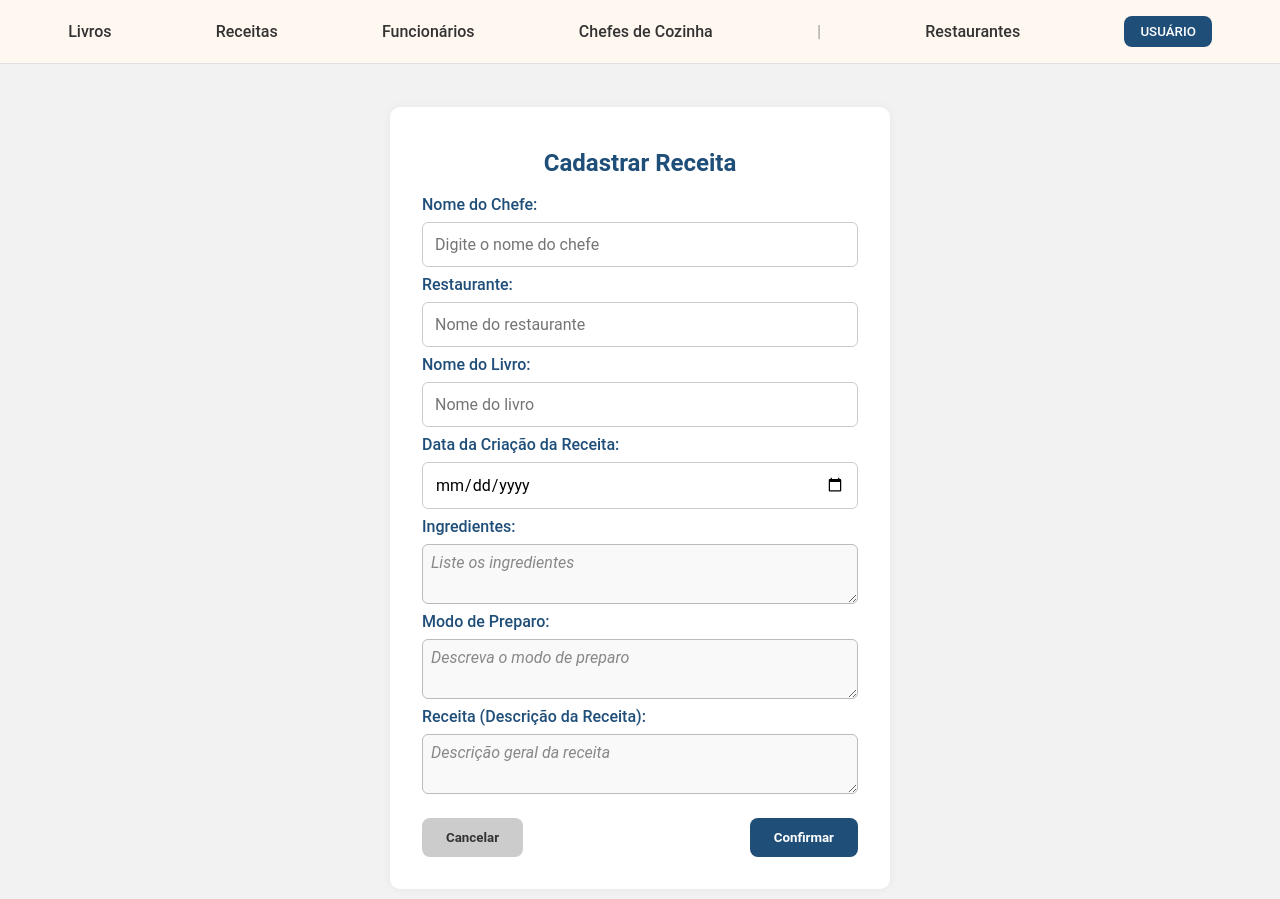
After one commit to DanielG2602/Remade-TCC, a PHP site: page /html/cadastroReceita.html in a window 1280 px wide. The commit adds this page. Run offline with PHP 8.4, Linux system fonts and the light colour scheme.

```diff
--- /dev/null
+++ b/FRONT-END/css/cadastroReceita.css
@@ -0,0 +1,159 @@
+* {
+    margin: 0;
+    padding: 0;
+    box-sizing: border-box;
+    font-family: "Roboto", sans-serif;
+}
+
+html, body {
+    height: 100%;
+    overflow-x: hidden;
+    background-color: #f2f2f2;
+    color: #333;
+}
+
+body {
+    display: flex;
+    flex-direction: column;
+}
+
+header {
+    max-height: 20%;
+    background-color: #fff8f0;
+    border-bottom: 1px solid #e0e0e0;
+}
+
+nav ul {
+    display: flex;
+    justify-content: space-around;
+    align-items: center;
+    list-style: none;
+    padding: 1rem;
+}
+
+nav ul li a {
+    text-decoration: none;
+    color: #333;
+    font-weight: 500;
+    transition: color 0.3s;
+}
+
+nav ul li a:hover {
+    color: #1f4e79;
+}
+
+.divider {
+    color: #aaa;
+    font-weight: bold;
+}
+
+.btn-user {
+    background-color: #1f4e79;
+    color: white;
+    border: none;
+    padding: 0.5rem 1rem;
+    border-radius: 8px;
+    cursor: pointer;
+    font-weight: 500;
+}
+
+main {
+    height: 80%;
+    display: flex;
+    align-items: center;
+    justify-content: center;
+    flex-direction: column;
+    height: calc(100vh - 80px); /* ajusta a altura total removendo o nav */
+}
+
+form {
+    min-width: 500px;
+    margin: auto;
+    padding: 2rem;
+    background-color: #fff;
+    border-radius: 10px;
+    box-shadow: 0 0 10px rgba(0, 0, 0, 0.05);
+    display: flex;
+    flex-direction: column;
+    gap: 0.5rem;
+    margin-top: 3rem;
+}
+
+form label {
+    font-weight: 500;
+    color: #1f4e79;
+}
+
+form input {
+    padding: 0.75rem;
+    border: 1px solid #ccc;
+    border-radius: 6px;
+    font-size: 1rem;
+    transition: border 0.3s;
+}
+form h2{
+    text-align: center;
+    padding: 10px;
+    color: #1f4e79;
+
+}
+
+form input:focus {
+    border-color: #1f4e79;
+    outline: none;
+}
+
+.botoes {
+    display: flex;
+    justify-content: space-between;
+    margin-top: 1rem;
+}
+
+.botoes button {
+    padding: 0.75rem 1.5rem;
+    border: none;
+    border-radius: 8px;
+    font-weight: bold;
+    cursor: pointer;
+    transition: background-color 0.3s ease;
+}
+
+button.cancelar {
+    background-color: #ccc;
+    color: #333;
+}
+
+button.cancelar:hover {
+    background-color: #b3b3b3;
+}
+
+button.confirmar {
+    background-color: #1f4e79;
+    color: white;
+}
+
+button.confirmar:hover {
+    background-color: #163b5d;
+}
+
+form textarea {
+    padding: 0.5rem;
+    border: 1px solid #bbb;
+    border-radius: 6px;
+    font-size: 1rem;
+    resize: vertical;
+    max-height: 60px;
+    background-color: #f9f9f9;
+    transition: border 0.3s, background-color 0.3s;
+}
+
+form textarea:focus {
+    border-color: #1f4e79;
+    background-color: #fff;
+    outline: none;
+}
+
+form textarea::placeholder {
+    color: #888;
+    font-style: italic;
+}
--- /dev/null
+++ b/FRONT-END/html/cadastroReceita.html
@@ -0,0 +1,56 @@
+<!DOCTYPE html>
+<html lang="pt-br">
+<head>
+    <meta charset="UTF-8">
+    <meta name="viewport" content="width=device-width, initial-scale=1.0">
+    <link rel="stylesheet" href="../css/cadastroReceita.css">
+    <title>Home | Sistema RCBR</title>
+</head>
+<body>
+    <header>
+        <nav>
+            <ul>
+                <li><a href="#">Livros</a></li>
+                <li><a href="#">Receitas</a></li>
+                <li><a href="#">Funcionários</a></li>
+                <li><a href="#">Chefes de Cozinha</a></li>
+                <li class="divider">|</li>
+                <li><a href="restaurantes.php">Restaurantes</a></li>
+                <li><button class="btn-user">USUÁRIO</button></li>
+            </ul>
+        </nav>
+    </header>
+
+    <main>
+        <form action="">
+            <h2>Cadastrar Receita</h2>
+            <label for="nome_chefe">Nome do Chefe:</label>
+            <input type="text" id="nome_chefe" name="nome_chefe" placeholder="Digite o nome do chefe" required>
+
+            <label for="restaurante">Restaurante:</label>
+            <input type="text" id="restaurante" name="restaurante" placeholder="Nome do restaurante" required>
+
+            <label for="nome_livro">Nome do Livro:</label>
+            <input type="text" id="nome_livro" name="nome_livro" placeholder="Nome do livro" required>
+
+            <label for="data_criacao">Data da Criação da Receita:</label>
+            <input type="date" id="data_criacao" name="data_criacao" required>
+
+            <label for="ingredientes">Ingredientes:</label>
+            <textarea id="ingredientes" name="ingredientes" placeholder="Liste os ingredientes" rows="4" required></textarea>
+
+            <label for="modo_preparo">Modo de Preparo:</label>
+            <textarea id="modo_preparo" name="modo_preparo" placeholder="Descreva o modo de preparo" rows="4" required></textarea>
+
+            <label for="descricao">Receita (Descrição da Receita):</label>
+            <textarea id="descricao" name="descricao" placeholder="Descrição geral da receita" rows="3" required></textarea>
+
+            <div class="botoes">
+                <button type="button" class="cancelar">Cancelar</button>
+                <button type="submit" class="confirmar">Confirmar</button>
+            </div>
+        </form>
+    </main>
+
+</body>
+</html>
```
Also changed, not shown: FRONT-END/css/FormCargos.css (added, +136 -0 lines), FRONT-END/css/home.css (+0 -79 lines), FRONT-END/html/FormCargos.html (added, +48 -0 lines), FRONT-END/html/FormCargos.php (deleted, +0 -27 lines).
